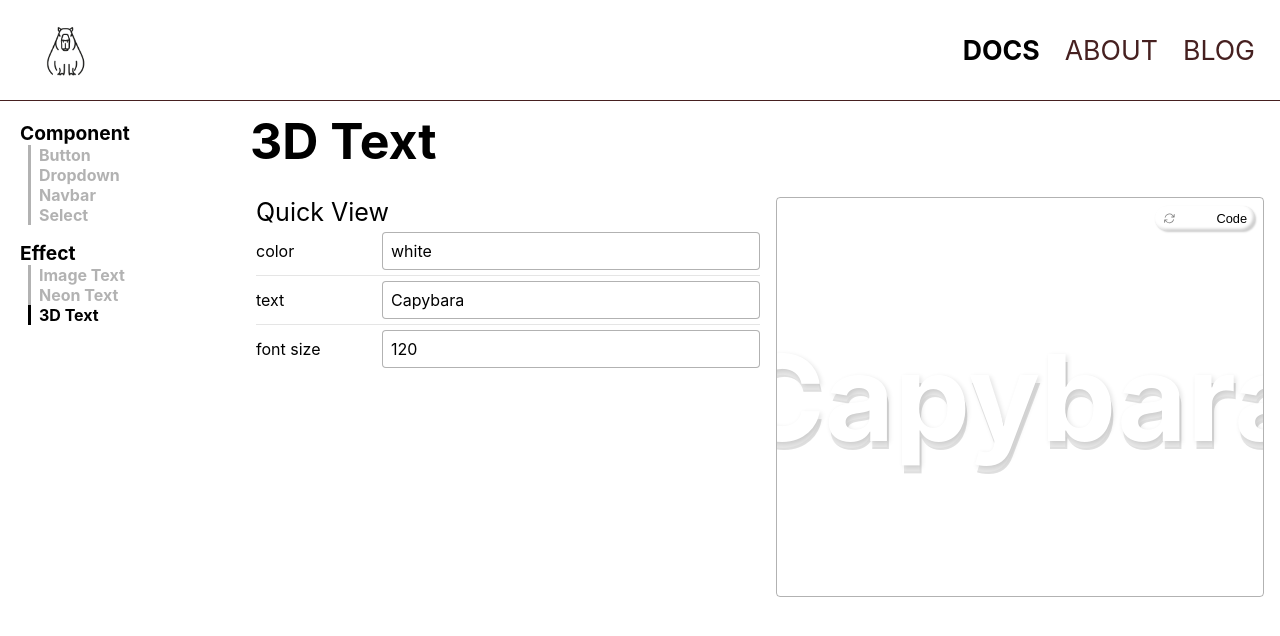
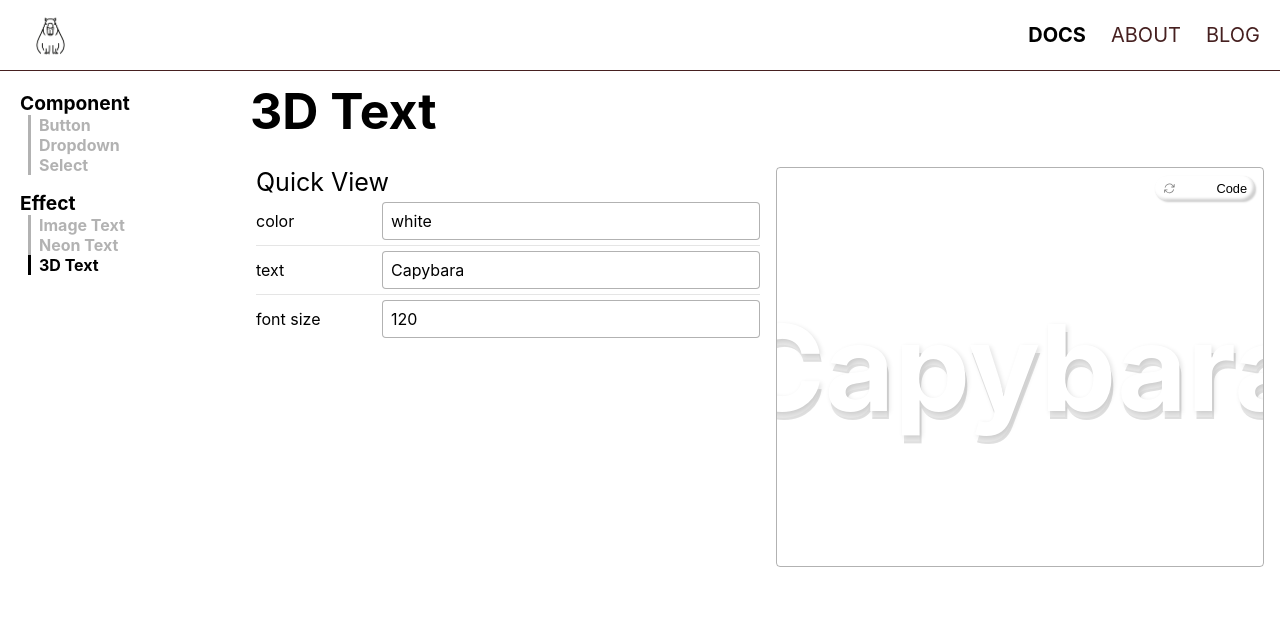
Before and after one commit to iven-yao/CapybaraUI, a React (Vite) app: page /docs/3d-text in a window 1280 px wide. Shown: the top 636 px of the page. Built offline with nearby package versions, Linux system fonts and the light colour scheme; a web font is replaced by a local one.

Commit message:
update navbar style, hide navbar doc link since it is not ready yet

```diff
--- a/src/components/Docs/Docs.tsx
+++ b/src/components/Docs/Docs.tsx
@@ -11,7 +11,7 @@ const Docs = () => {
                     <ul style={{listStyle:'none'}}>
                         <li><NavLink to={"./button"}>Button</NavLink></li>
                         <li><NavLink to={"./dropdown"}>Dropdown</NavLink></li>
-                        <li><NavLink to={"./navbar"}>Navbar</NavLink></li>
+                        {/* <li><NavLink to={"./navbar"}>Navbar</NavLink></li> */}
                         <li><NavLink to={"./select"}>Select</NavLink></li>
                     </ul>
                     <div>Effect</div>
--- a/src/components/Layout/Layout.tsx
+++ b/src/components/Layout/Layout.tsx
@@ -16,7 +16,7 @@ const Layout = () => {
     return (
         <LayoutContext.Provider value={{darkMode:false}}>
             <div className="container">
-                <Navbar height={'80px'} style={{borderBottom:'1px solid'}}>
+                <Navbar height={'60px'} style={{borderBottom:'1px solid'}}>
                     <Navbar.Logo src={logo} circle></Navbar.Logo>
                     <Navbar.Items justify="end">
                         <Navbar.Item><Link to={'./docs'} className="navbar-link">DOCS</Link></Navbar.Item>
--- a/src/components/Navbar/Navbar.scss
+++ b/src/components/Navbar/Navbar.scss
@@ -3,7 +3,7 @@
 
 .capybara-navbar {
     display: flex;
-    padding: 10px 25px;
+    padding: 5px 20px;
     line-height: 1;
     position: sticky;
     top: 0;
--- a/src/components/Navbar/Navbar.tsx
+++ b/src/components/Navbar/Navbar.tsx
@@ -7,14 +7,15 @@ import Item from "./Item";
 import Logo from "./Logo";
 import { NavbarContext } from "./NavbarContext";
 
-const Navbar = ({
+const Navbar = (props: PropsWithChildren<NavbarProps>) => {
+    const {
         children,
         className,
         style,
         color = 'white',
         position = 'sticky',
         height = 50,
-}: PropsWithChildren<NavbarProps>) => {
+    } = {...props};
 
     return (
         <NavbarContext.Provider value={{color, height}}>
```
Lines whose indentation alone changed are shown as unchanged.
